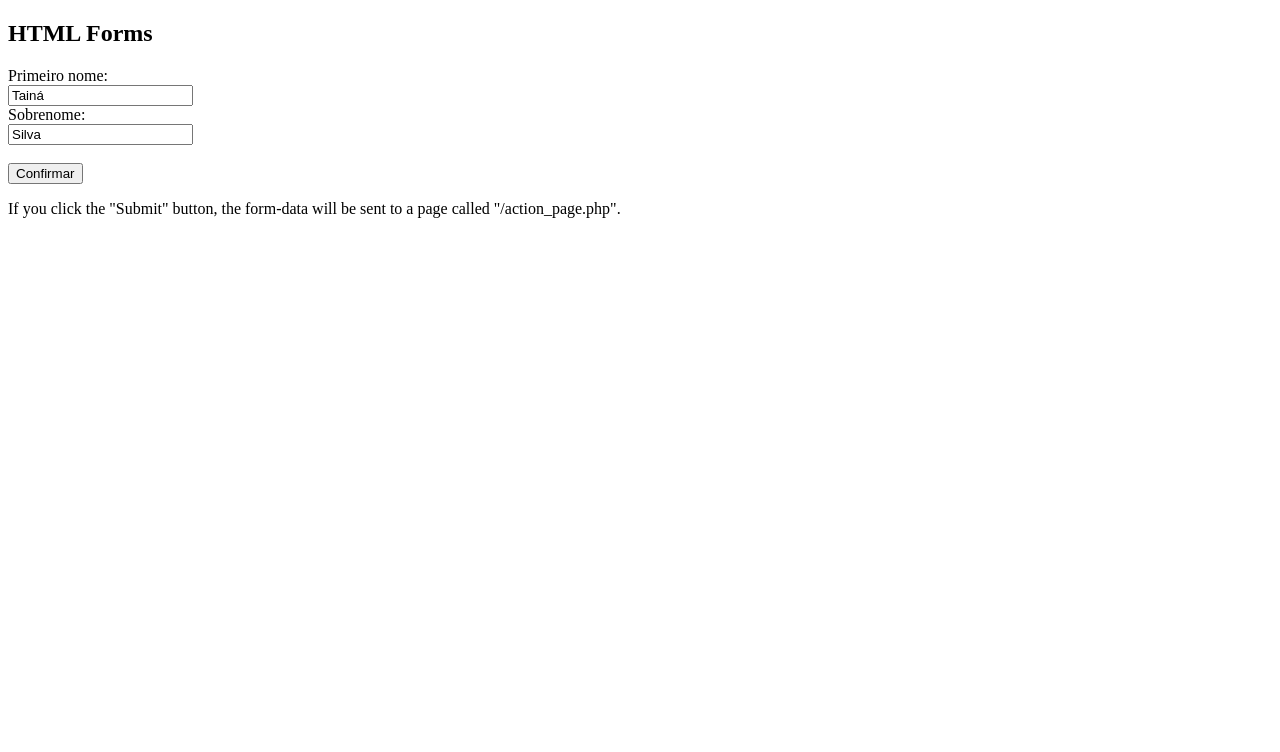
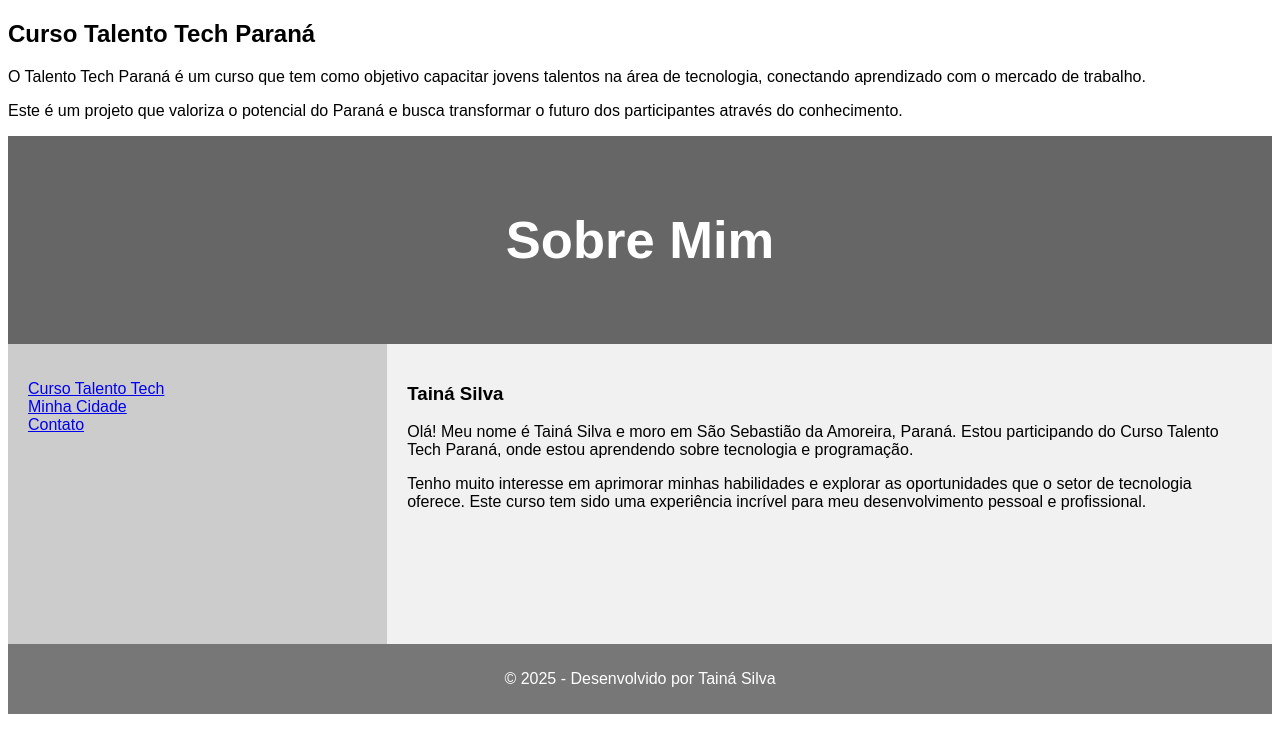
Before and after one commit to chocottonebiz/chocottonebiz.github.io, a plain HTML site: page index.html in a window 1280 px wide. Drawn offline with Linux system fonts and the light colour scheme.

Commit message:
Update index.html

```diff
--- a/index.html
+++ b/index.html
@@ -1,18 +1,103 @@
 <!DOCTYPE html>
-<html>
+<html lang="en">
+<head>
+<title>Curso Talento Tech Paraná</title>
+<meta charset="utf-8">
+<meta name="viewport" content="width=device-width, initial-scale=1">
+<style>
+* {
+  box-sizing: border-box;
+}
+
+body {
+  font-family: Arial, Helvetica, sans-serif;
+}
+
+/* Style the header */
+header {
+  background-color: #666;
+  padding: 30px;
+  text-align: center;
+  font-size: 35px;
+  color: white;
+}
+
+/* Create two columns/boxes that float next to each other */
+nav {
+  float: left;
+  width: 30%;
+  height: 300px; /* only for demonstration, should be removed */
+  background: #ccc;
+  padding: 20px;
+}
+
+/* Style the list inside the menu */
+nav ul {
+  list-style-type: none;
+  padding: 0;
+}
+
+article {
+  float: left;
+  padding: 20px;
+  width: 70%;
+  background-color: #f1f1f1;
+  height: 300px; /* only for demonstration, should be removed */
+}
+
+/* Clear floats after the columns */
+section::after {
+  content: "";
+  display: table;
+  clear: both;
+}
+
+/* Style the footer */
+footer {
+  background-color: #777;
+  padding: 10px;
+  text-align: center;
+  color: white;
+}
+
+/* Responsive layout - makes the two columns/boxes stack on top of each other instead of next to each other, on small screens */
+@media (max-width: 600px) {
+  nav, article {
+    width: 100%;
+    height: auto;
+  }
+}
+</style>
+</head>
 <body>
 
-<h2>HTML Forms</h2>
+<h2>Curso Talento Tech Paraná</h2>
+<p>O Talento Tech Paraná é um curso que tem como objetivo capacitar jovens talentos na área de tecnologia, conectando aprendizado com o mercado de trabalho.</p>
+<p>Este é um projeto que valoriza o potencial do Paraná e busca transformar o futuro dos participantes através do conhecimento.</p>
 
-<form action="teste.html">
-  <label for="fname">Primeiro nome:</label><br>
-  <input type="text" id="fname" name="fname" value="Tainá"><br>
-  <label for="lname">Sobrenome:</label><br>
-  <input type="text" id="lname" name="1name" value="Silva"><br><br>
-  <input type="submit" value="Confirmar">
-</form>
+<header>
+  <h2>Sobre Mim</h2>
+</header>
 
-<p>If you click the "Submit" button, the form-data will be sent to a page called "/action_page.php".</p>
+<section>
+  <nav>
+    <ul>
+      <li><a href="#">Curso Talento Tech</a></li>
+      <li><a href="#">Minha Cidade</a></li>
+      <li><a href="#">Contato</a></li>
+    </ul>
+  </nav>
+
+  <article>
+    <h1>Tainá Silva</h1>
+    <p>Olá! Meu nome é Tainá Silva e moro em São Sebastião da Amoreira, Paraná. Estou participando do Curso Talento Tech Paraná, onde estou aprendendo sobre tecnologia e programação.</p>
+    <p>Tenho muito interesse em aprimorar minhas habilidades e explorar as oportunidades que o setor de tecnologia oferece. Este curso tem sido uma experiência incrível para meu desenvolvimento pessoal e profissional.</p>
+  </article>
+</section>
+
+<footer>
+  <p>&copy; 2025 - Desenvolvido por Tainá Silva</p>
+</footer>
 
 </body>
 </html>
```
